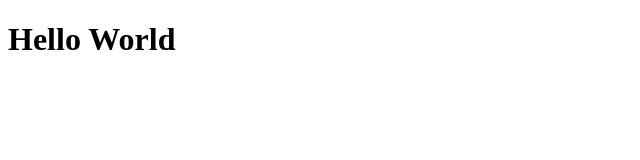
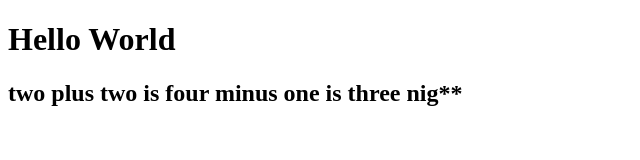
Before and after one commit to Lnwnot/Enet-C, a plain HTML site: page index.html in a window 1280 px wide. Shown: the whole page, without its empty margins (0-640 px from the left). Drawn offline with Linux system fonts and the light colour scheme.

Commit message:
Update index.html

```diff
--- a/index.html
+++ b/index.html
@@ -7,5 +7,6 @@
 </head>
 <body>
     <h1>Hello World</h1>
+    <h2>two plus two is four minus one is three nig**</h2>
 </body>
 </html>
```
